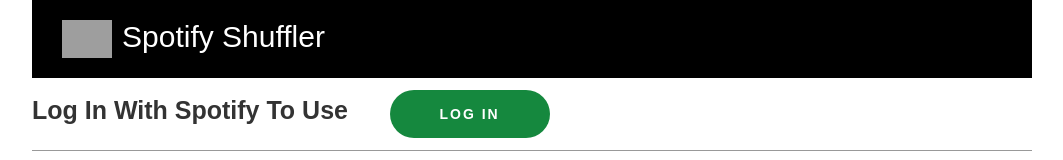
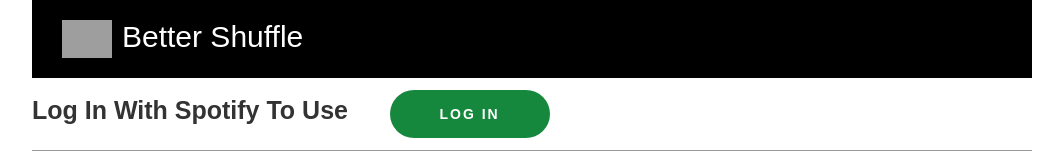
Before and after one commit to nickyg-42/BetterShuffle, a website: page public/index.html in a window 1280 px wide. Shown: the top 160 px of the page, without its empty margins (108-1171 px from the left). Drawn offline with Linux system fonts and the light colour scheme; grey boxes are pictures that could not be loaded.

Commit message:
removed Spotify from name

```diff
--- a/public/index.html
+++ b/public/index.html
@@ -12,7 +12,7 @@
 
 <body>
 	<header>
-		<div id="logo"><img src="https://www.freepnglogos.com/uploads/spotify-logo-png/file-spotify-logo-png-4.png" alt="Spotify logo">Spotify Shuffler</div>
+		<div id="logo"><img src="https://www.freepnglogos.com/uploads/spotify-logo-png/file-spotify-logo-png-4.png" alt="Spotify logo">Better Shuffle</div>
 	</header>
 	<section>
       <h1>Log In With Spotify To Use &nbsp;&nbsp;&nbsp;&nbsp;&nbsp;<span><a href="/login"><button id="login">Log in</button></a></span></h1>
```
Also changed, not shown: public/main.html (+1 -1 lines).
